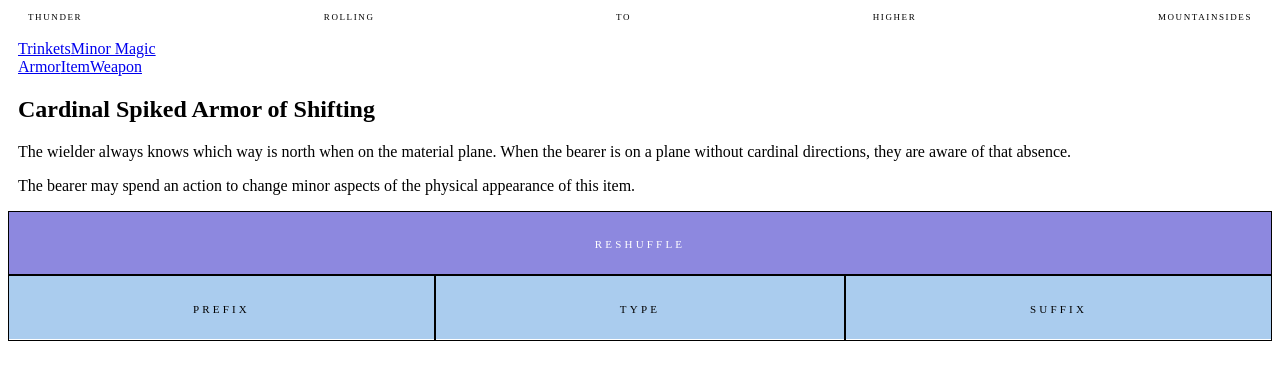
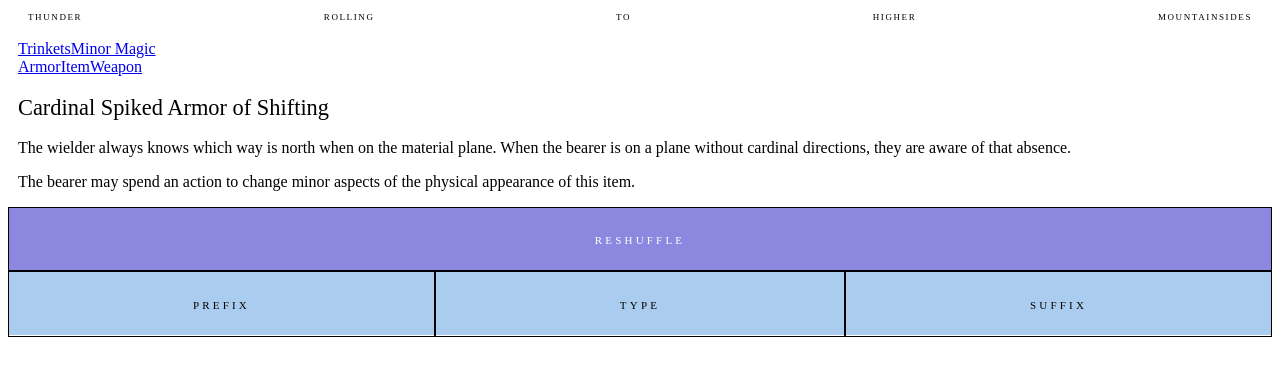
Before and after one commit to worc/koma-kulshan, a React app: page /minor-magic/armor in a window 1280 px wide. Shown: the top 380 px of the page. Built offline with nearby package versions, Linux system fonts and the light colour scheme; the HTML template or start-up script is replaced by a standard one.

Commit message:
add some style to the item header

```diff
--- a/shared/minor-magic/MinorMagicItem.js
+++ b/shared/minor-magic/MinorMagicItem.js
@@ -11,9 +11,15 @@ export default class MinorMagicItem extends React.Component {
     }
 
     render() {
+        let headerStyle = {
+            fontFamily: '"Rammetto One", serif',
+            fontSize: '1.4rem',
+            fontWeight: 'normal'
+        };
+
         return (
-            <div>
-                <div><h2>{this.state.prefix} {this.state.name} {this.state.suffix}</h2></div>
+            <div style={this.props.style}>
+                <div><h2 style={headerStyle}>{this.state.prefix} {this.state.name} {this.state.suffix}</h2></div>
 
                 <div>
                     <p>{this.state.firstDescription}</p>
```
